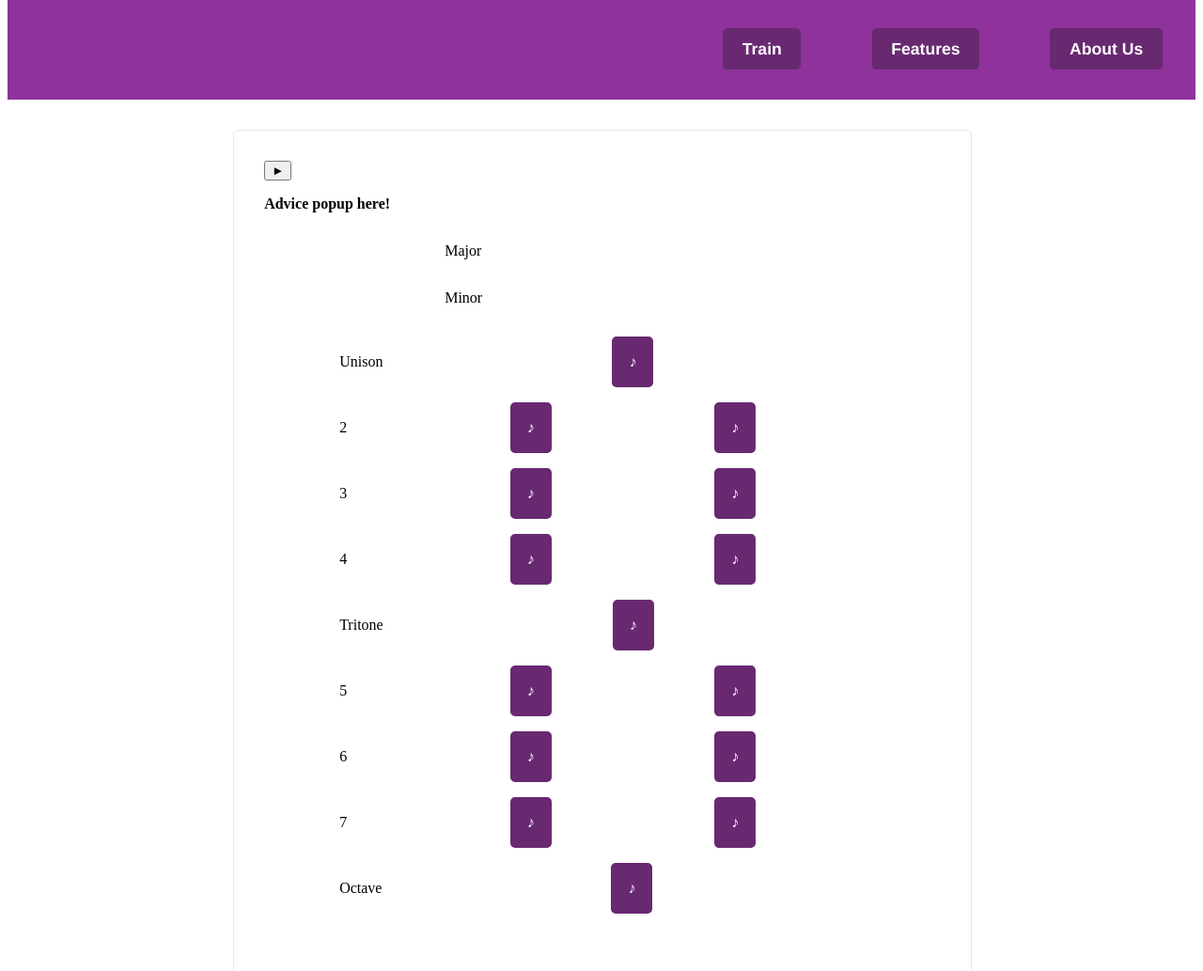
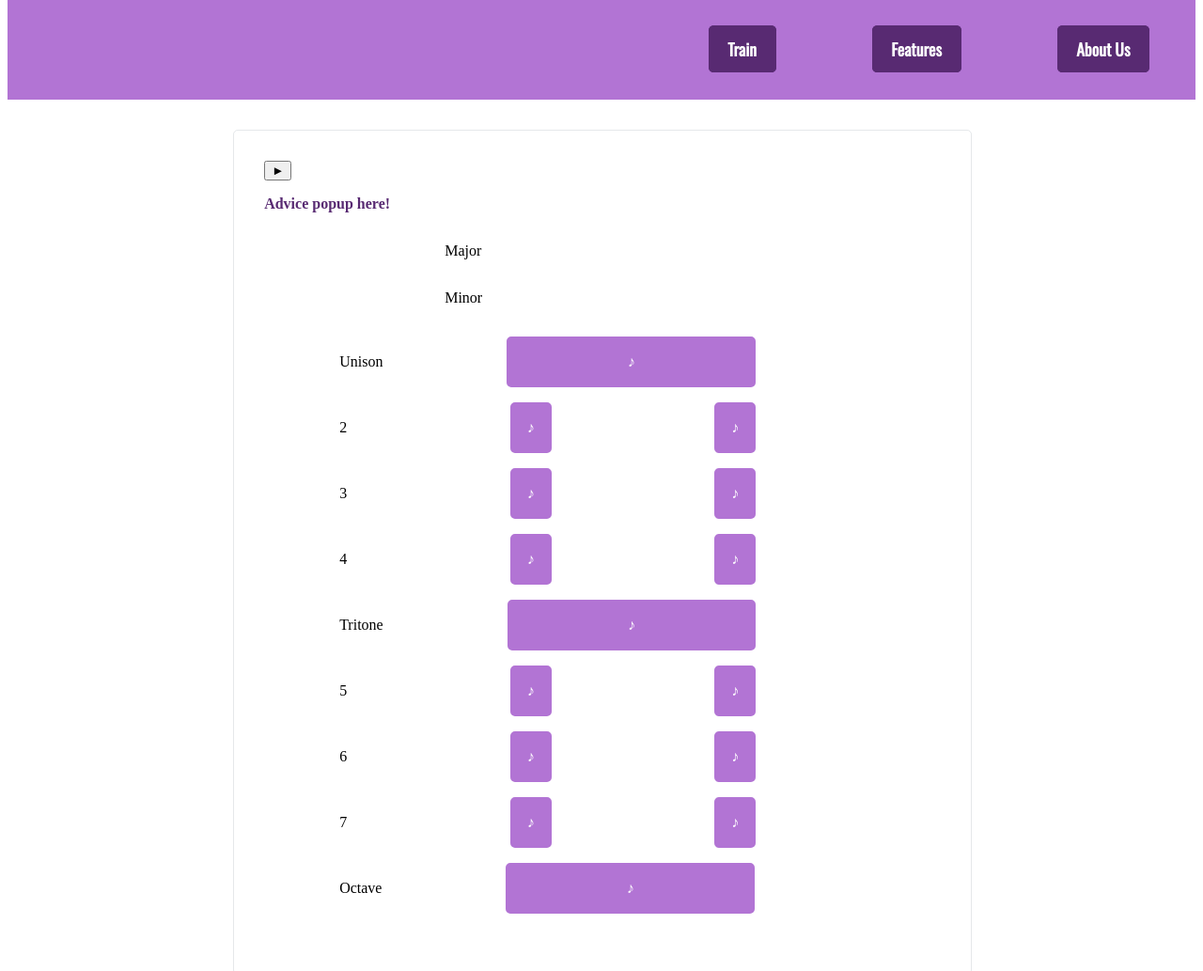
Before and after one commit to baristaGeek/ear-trainer, a plain HTML site: page index.html in a window 1280 px wide. Shown: the top 1033 px of the page at 94% size. Drawn offline with nearby package versions, Linux system fonts and the light colour scheme; a web font is replaced by a local one.

Commit message:
Update stylesheet.css

```diff
--- a/stylesheet.css
+++ b/stylesheet.css
@@ -1,6 +1,6 @@
 .header{
 	width: 100%; /*es width, mas no max-width. OJO con eso*/
-	background-color: #8F329C;
+	background-color: #B274D4;
 	margin-top: -1.1em;
 	/*position: fixed; aparentemente está funcionando con posicion relative o fixed, pero se come un pedazo del trainer en fixed*/
 	margin-bottom: 2em;
@@ -15,13 +15,13 @@
 .lineaBarra>li{
 	display: inline;
 	text-align: right;
-	padding: 2em 2em;
+	padding: 2em 2.78em;
 
 }
 .fixedNav{
 	max-width: 100%;
 	color: white;
-	font-family: "helvetica";
+	font-family: "Oswald";
 	font-style: normal;
 	font-weight: 700;
 	height: 6em;
@@ -33,16 +33,16 @@
 	color: white;
 	text-decoration: none;
 	text-align: right;
-	border: 0.2em solid #682971;
+	border: 0.2em solid #582A72;
 	padding: 0.5em 1em;
 	border-radius: 0.3em;
-	background-color: #682971;
+	background-color: #582A72;
 
 }
 .lineaBarra>li>a:hover{
-	border: 0.2em solid #C83EDB;
+	border: 0.2em solid #C787EB;
 	color: white;
-	background-color: #C83EDB;
+	background-color: #C787EB;
 }
 .lineaBarra>li>a:visited{
 	text-decoration: none;
@@ -70,13 +70,17 @@
 	position: center;
 	padding: 0em 9.5em;
 	text-align: center;
+	font-family: 'Average';
 
 }
 .advice{
 	/*text-align: right; no se ve bonito*/
+	font-family: 'Italiana';
+	color: #582A72;
+
 }
 .tone{
-
+	font-family: 'Average';
 }
 #single{
 	list-style-type: none;
@@ -94,32 +98,32 @@
 }
 #halfButton{
 	margin-left: 10.6em;
-	background-color: #682971;
+	background-color: #B274D4;
 	color: white;
-	border: 0.15em solid #682971;
+	border: 0.15em solid #B274D4;
 	border-radius: 5px;
 	padding: 0em 1em;
 	margin-bottom: 1em;
 }
 #halfButton:hover{
 	background-color: transparent;
-	color: #682971;
-	border: 0.15em solid #682971;
+	color: #B274D4;
+	border: 0.15em solid #B274D4;
 	border-radius: 5px;
 }
 #button{
-	margin-left: 15em;
-	background-color: #682971;
+	margin-left: 8em;
+	background-color: #B274D4;
 	color: white;
-	border: 0.15em solid #682971;
+	border: 0.15em solid #B274D4;
 	border-radius: 5px;
-	padding: 0em 1em;
+	padding: 0em 7.9em;
 	margin-bottom: 1em;
 }
 #button:hover{
 	background-color: transparent;
-	color: #682971;
-	border: 0.15em solid #682971;
+	color: #B274D4;
+	border: 0.15em solid #B274D4;
 	border-radius: 5px;
 }
 
@@ -129,7 +133,7 @@
 
 
 .about{
-	background-color: #8F329C;
+	background-color: #B274D4;
 	text-align: center;
 	color: white;
 	font-family: "helvetica";
```
